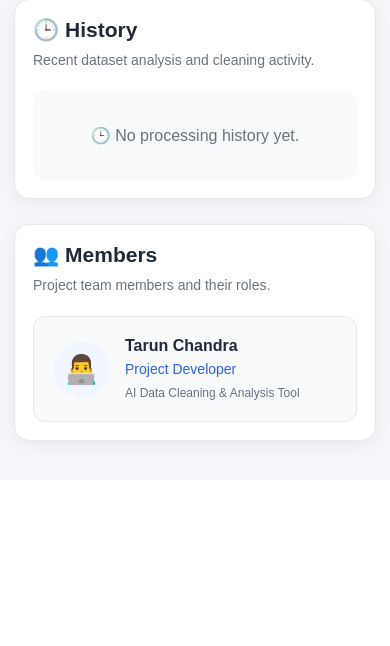
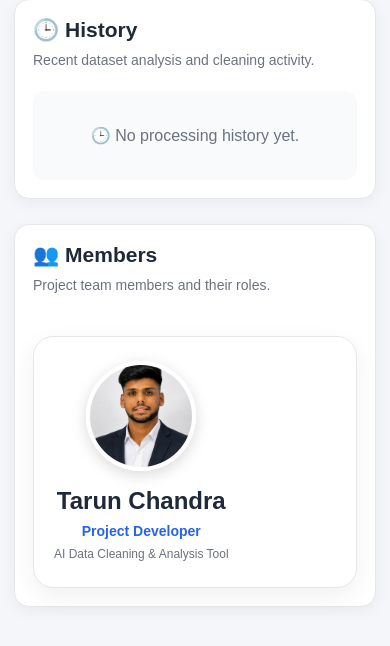
Before and after one commit to tarunchandra-data/AI-Data-Cleaning-Tool, a Flask app: page / in a window 390 px wide. Shown: the part 1768-2414 px from the top of the page. Before the commit the page ends 2221 px from the top, so only its background shows below. Run offline with Flask 3, Linux system fonts and the light colour scheme.

Commit message:
Update member profile design

```diff
--- a/templates/dashboard.html
+++ b/templates/dashboard.html
@@ -533,6 +533,109 @@
                 font-size: 25px;
             }
         }
+        .profile-photo {
+    width: 80px;
+    height: 80px;
+    border-radius: 50%;
+    object-fit: cover;
+    display: block;
+    margin: 0 auto 15px;
+}
+
+/* ================================
+   MEMBER PROFILE CARD
+   ================================ */
+
+.member-card {
+    width: 100%;
+    box-sizing: border-box;
+    background: #ffffff;
+    border: 1px solid #e5e7eb;
+    border-radius: 20px;
+    padding: 28px 32px;
+    margin-top: 20px;
+    box-shadow: 0 8px 24px rgba(0, 0, 0, 0.06);
+}
+
+.member-profile {
+    display: flex;
+    align-items: center;
+    gap: 28px;
+}
+
+.member-photo {
+    width: 120px;
+    height: 120px;
+    min-width: 120px;
+    border-radius: 50%;
+    object-fit: cover;
+    object-position: center;
+    display: block;
+    border: 4px solid #ffffff;
+    box-shadow: 0 4px 15px rgba(0, 0, 0, 0.15);
+}
+
+.member-info {
+    flex: 1;
+}
+
+.member-info h3 {
+    margin: 0 0 8px 0;
+    font-size: 28px;
+    font-weight: 700;
+    color: #1f2937;
+}
+
+.member-role {
+    margin: 0 0 8px 0;
+    font-size: 18px;
+    font-weight: 600;
+    color: #2563eb;
+}
+
+.member-project {
+    display: block;
+    font-size: 15px;
+    color: #6b7280;
+    line-height: 1.5;
+}
+
+
+/* Mobile responsive */
+@media (max-width: 600px) {
+
+    .member-card {
+        padding: 24px 20px;
+    }
+
+    .member-profile {
+        flex-direction: column;
+        text-align: center;
+        gap: 16px;
+    }
+
+    .member-photo {
+        width: 110px;
+        height: 110px;
+        min-width: 110px;
+    }
+
+    .member-info h3 {
+        font-size: 24px;
+    }
+
+    .member-role {
+        font-size: 17px;
+    }
+
+    .member-project {
+        font-size: 14px;
+    }
+}
+
+
+
+
     </style>
 </head>
 
@@ -1086,26 +1189,25 @@
 
                 <div class="member-card">
 
-                    <div class="member-avatar">
-                        👨‍💻
-                    </div>
+    <div class="member-profile">
+        <img
+            src="{{ url_for('static', filename='images/profile.jpg') }}"
+            alt="Tarun Chandra"
+            class="member-photo"
+        >
 
-                    <div class="member-info">
+        <div class="member-info">
+            <h3>Tarun Chandra</h3>
 
-                        <h3>Tarun Chandra</h3>
+            <p class="member-role">Project Developer</p>
 
-                        <p>Project Developer</p>
+            <span class="member-project">
+                AI Data Cleaning &amp; Analysis Tool
+            </span>
+        </div>
+    </div>
 
-                        <span>
-                            AI Data Cleaning & Analysis Tool
-                        </span>
-
-                    </div>
-
-                </div>
-
-            </div>
-
+</div>
         </div>
 
     </div>
```
Also changed, not shown: static/images/profile.jpg (added).
